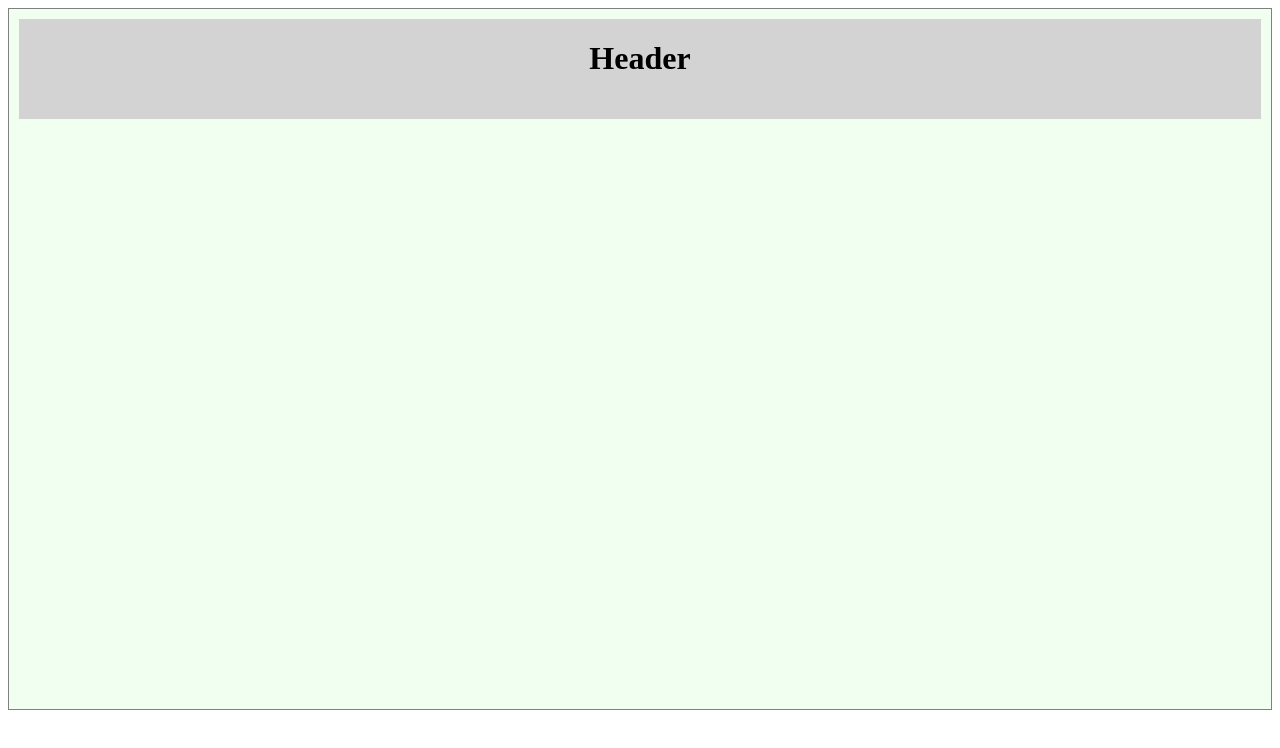
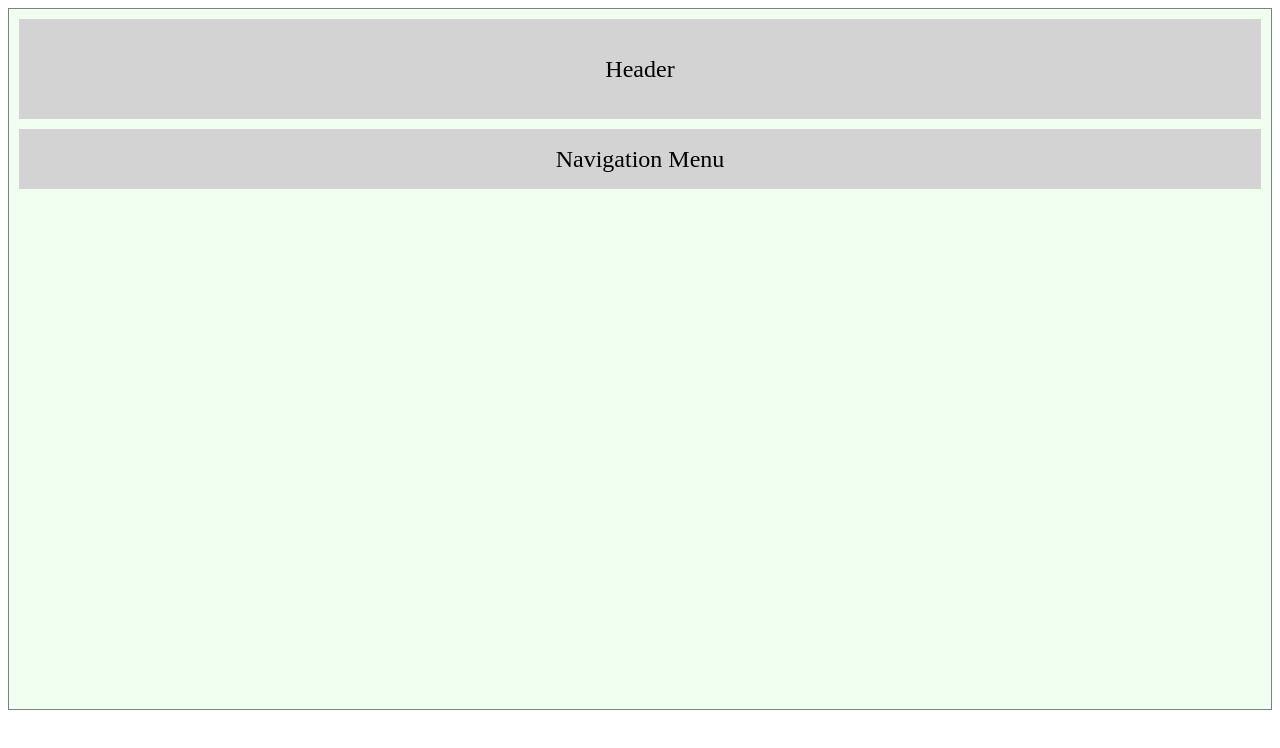
Before and after one commit to fahadshoukat/CSSFlexBoxAssignment, a plain HTML site: page index.html in a window 1280 px wide. Drawn offline with Linux system fonts and the light colour scheme.

Commit message:
addingAndStylingNavgigationBar

```diff
--- a/index.html
+++ b/index.html
@@ -12,9 +12,11 @@
 <body>
     <div id="container">
         <div id="header">
-            <h1>Header</h1>
+            <p>Header</p>
         </div>
-        <div id="navBar"></div>
+        <div id="navBar">
+            <p>Navigation Menu</p>
+        </div>
         <div id="mainContent"></div>
         <div id="footer"></div>
     </div>
--- a/style.css
+++ b/style.css
@@ -3,6 +3,7 @@
     background-color: honeydew;
     height: 700px;
 }
+
 #header {
     background-color: lightgray;
     height: 100px;
@@ -10,3 +11,16 @@
     justify-content: center;
     margin: 10px;
 }
+
+#navBar {
+    background-color: lightgray;
+    height: 60px;
+    display: flex;
+    justify-content: center;
+    margin: 10px;
+}
+p {
+    display: flex;
+    align-self: center;
+    font-size: x-large;
+}
```
